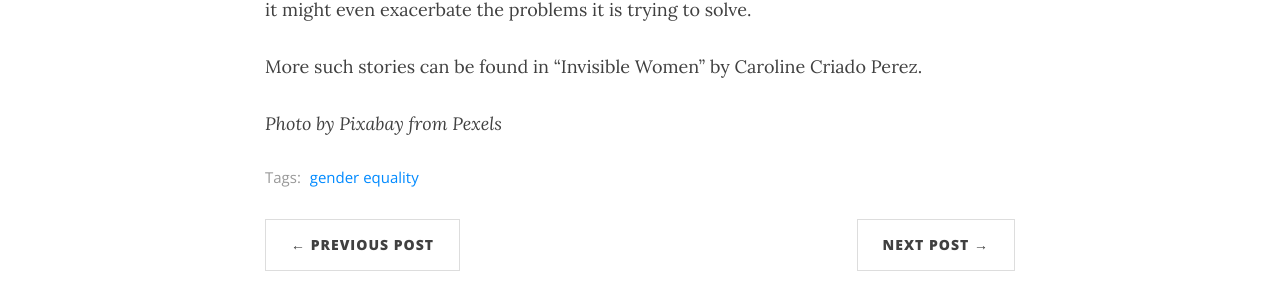
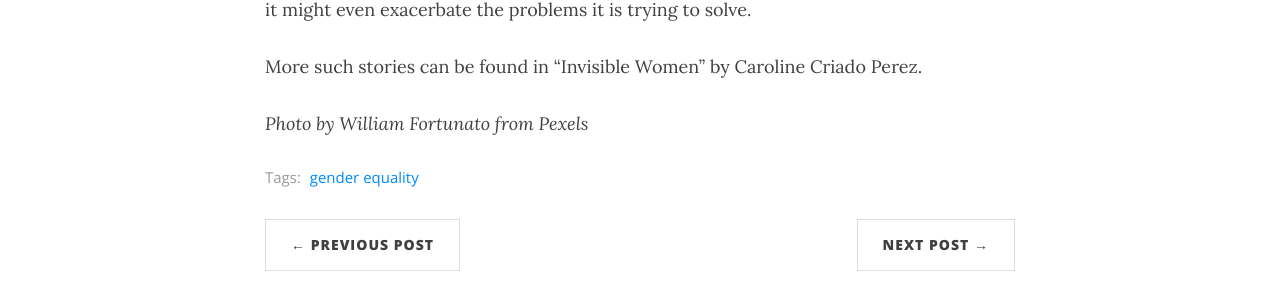
Before and after one commit to reslbesl/theresa.github.io, a Jekyll site: the page built from _posts/2020-12-21-tenure-track.md, in a window 1280 px wide and 900 px high, scrolled down 588 px. Shown: the part 345-651 px from the top of the window. Built offline with Jekyll 4.4.1, drawn with Linux system fonts in a browser that asks for light colours; nearby versions of some CDN libraries.

Commit message:
Update post list

```diff
--- a/_posts/2020-12-21-tenure-track.md
+++ b/_posts/2020-12-21-tenure-track.md
@@ -24,4 +24,4 @@ If it fails to do so, it might even exacerbate the problems it is trying to solv
 
 More such stories can be found in "Invisible Women" by Caroline Criado Perez.
 
-*Photo by Pixabay from Pexels*
+*Photo by William Fortunato from Pexels*
```
Also changed, not shown: other parts of _posts/2020-12-21-tenure-track.md (+1 -1 lines), articles.md (+2 -0 lines).
